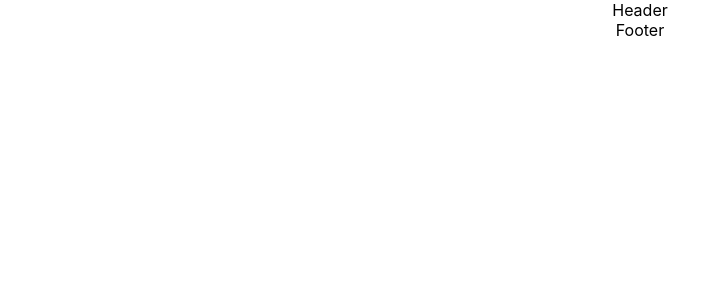
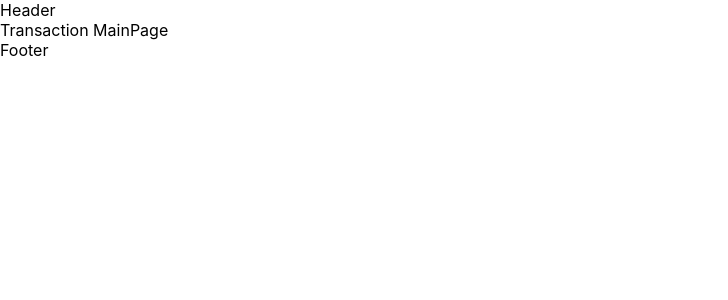
Before and after one commit to danhnc2k/mycoin-app, a React (Create React App) app: page /transaction in a window 1280 px wide. Shown: the top 300 px of the page, without its empty margins (0-728 px from the left). Built offline with nearby package versions, Linux system fonts and the light colour scheme.

Commit message:
Add react-router-dom and config route path

```diff
--- a/package.json
+++ b/package.json
@@ -10,6 +10,7 @@
     "react": "^18.0.0",
     "react-dom": "^18.0.0",
     "react-redux": "^7.2.8",
+    "react-router-dom": "^6.3.0",
     "react-scripts": "5.0.1"
   },
   "scripts": {
--- a/src/App.js
+++ b/src/App.js
@@ -1,14 +1,26 @@
-import React from 'react';
-import Header from './components/Header'
-import Footer from './components/Footer'
+import React, { Fragment } from 'react';
+import { BrowserRouter, Routes, Route } from 'react-router-dom';
+
+import Header from './components/Header';
+import Footer from './components/Footer';
+
+import Wallet from './features/Wallet';
+import Transaction from './features/Transaction';
+
 import './App.css';
 
 function App() {
   return (
-    <div className="App">
-      <Header/>
-      <Footer/>
-    </div>
+    <Fragment>
+      <Header />
+      <BrowserRouter>
+        <Routes>
+          <Route path="/" element={<Wallet />} />
+          <Route path="/transaction" element={<Transaction />} />
+        </Routes>
+      </BrowserRouter>
+      <Footer />
+    </Fragment>
   );
 }
 
--- a/src/features/Transaction/index.js
+++ b/src/features/Transaction/index.js
@@ -0,0 +1,13 @@
+import { Routes, Route } from 'react-router-dom';
+
+import MainPage from './pages/Main';
+
+function Transaction(props) {
+  return (
+    <Routes>
+      <Route path="/" element={<MainPage />} />
+    </Routes>
+  );
+}
+
+export default Transaction;
--- /dev/null
+++ b/src/features/Transaction/pages/Main/index.js
@@ -0,0 +1,5 @@
+function MainPage(props) {
+  return <div>Transaction MainPage</div>;
+}
+
+export default MainPage;
--- a/src/features/Wallet/index.js
+++ b/src/features/Wallet/index.js
@@ -0,0 +1,13 @@
+import { Routes, Route } from 'react-router-dom';
+
+import MainPage from './pages/Main';
+
+function Wallet(props) {
+  return (
+    <Routes>
+      <Route path="/" element={<MainPage />} />
+    </Routes>
+  );
+}
+
+export default Wallet;
--- /dev/null
+++ b/src/features/Wallet/pages/Main/index.js
@@ -0,0 +1,5 @@
+function MainPage(props) {
+  return <div>Wallet MainPage</div>;
+}
+
+export default MainPage;
```
Also changed, not shown: 2 other files (tests, documents, lock files or other folders).
